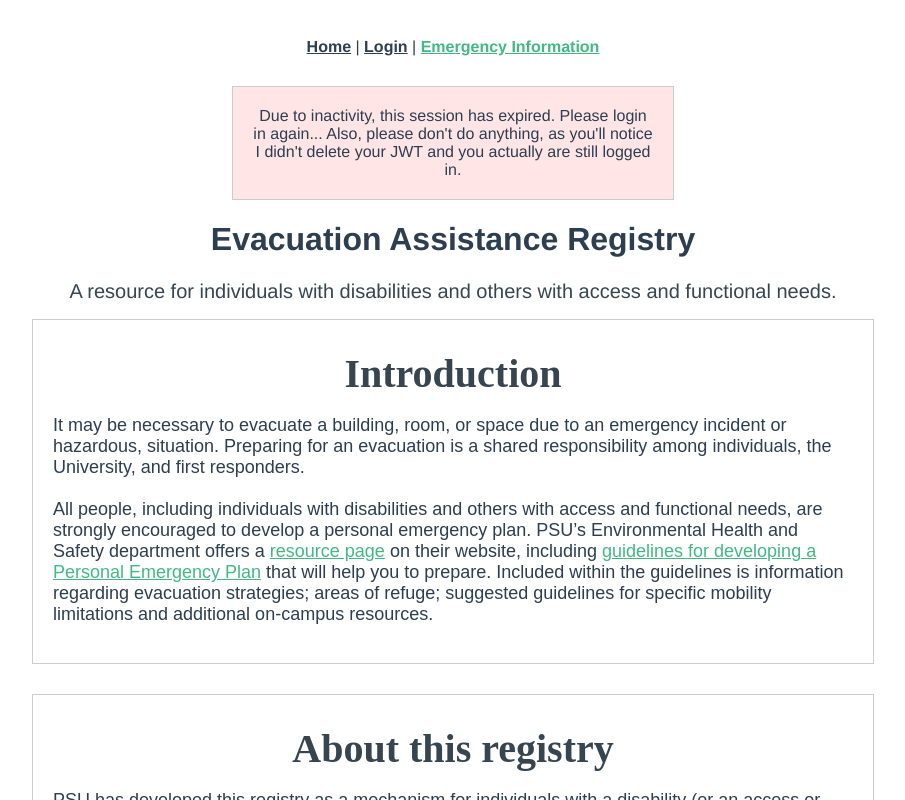
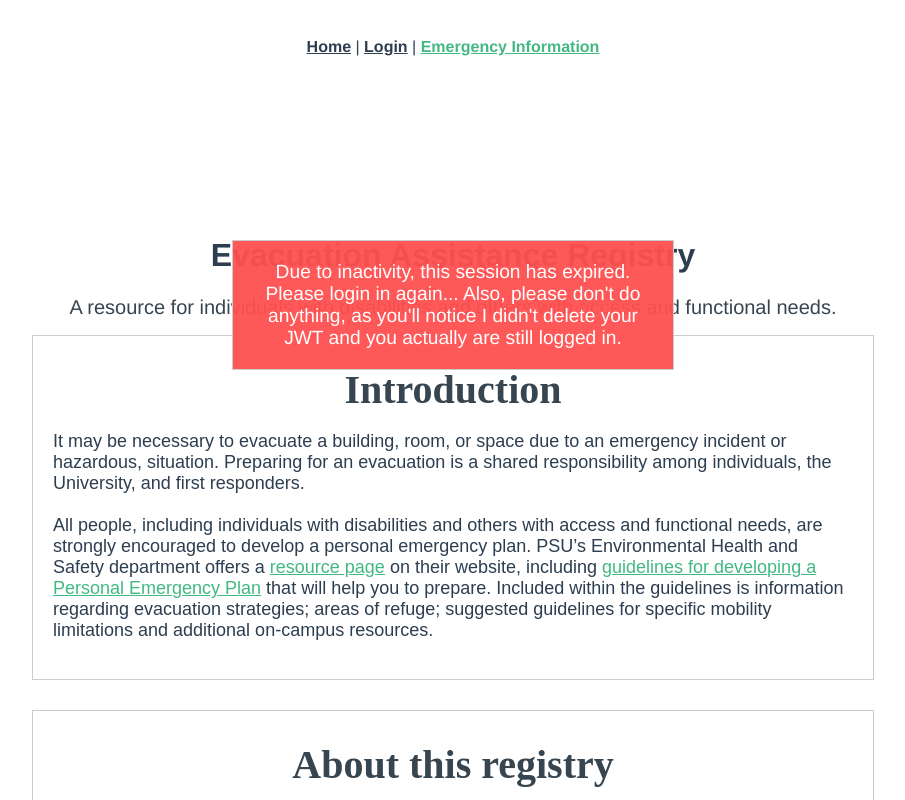
Before and after one commit to psu-oit-capstone/emp-front-end, a Vue app: page /emergency-information in a window 1280 px wide. Shown: the top 800 px of the page, without its empty margins (187-1092 px from the left). Built offline with nearby package versions, Linux system fonts and the light colour scheme.

Commit message:
Added transition for popup. Improved appearance. Added timelimit prop.

```diff
--- a/src/components/TimeoutPopup.vue
+++ b/src/components/TimeoutPopup.vue
@@ -1,5 +1,9 @@
 <template>
-  <div class="boxed" id="timeout-popup">
+  <div
+    :class="inactiveTime >= timeLimit ? 'active' : 'inactive'"
+    class="boxed popup"
+    id="timeout-popup"
+  >
     Due to inactivity, this session has expired. Please login in again...
     Also, please don't do anything, as you'll notice I didn't delete
     your JWT and you actually are still logged in.
@@ -9,17 +13,43 @@
 
 <script>
 export default {
-  name: 'TimeoutPopup'
+  name: 'TimeoutPopup',
+  props: {
+    timeLimit: Number
+  },
+
+  data() {
+    return {
+      inactiveTime: 0
+    }
+  },
+
+  created() {
+    setInterval(() => this.inactiveTime += 1, 1000)
+  }
 }
 
 </script>
 
 
+
 <!-- Add "scoped" attribute to limit CSS to this component only -->
 <style scoped>
+
+.popup {
+  position: sticky;
+  transition: top 2s;
+}
+
+/* Classes which mark page positions for the popup */
+.active {top: 30%;}
+.inactive {top: -20%;}
+
 #timeout-popup {
   width: 400px;
-  background-color: rgba(255,0,0,0.1);
+  background-color: rgba(255,80,80,.95);
+  color: white;
+  font-size: 1.2rem;
 
   /* Give the contents breathing room */
   padding: 20px;
--- a/src/views/EmergencyInformation.vue
+++ b/src/views/EmergencyInformation.vue
@@ -1,6 +1,7 @@
 <template>
   <div id="emergency-information">
-    <TimeoutPopup />
+    <TimeoutPopup :timeLimit="2" />
+
     <EvacAssist />
     <AlertsInformation />
   </div>
```
